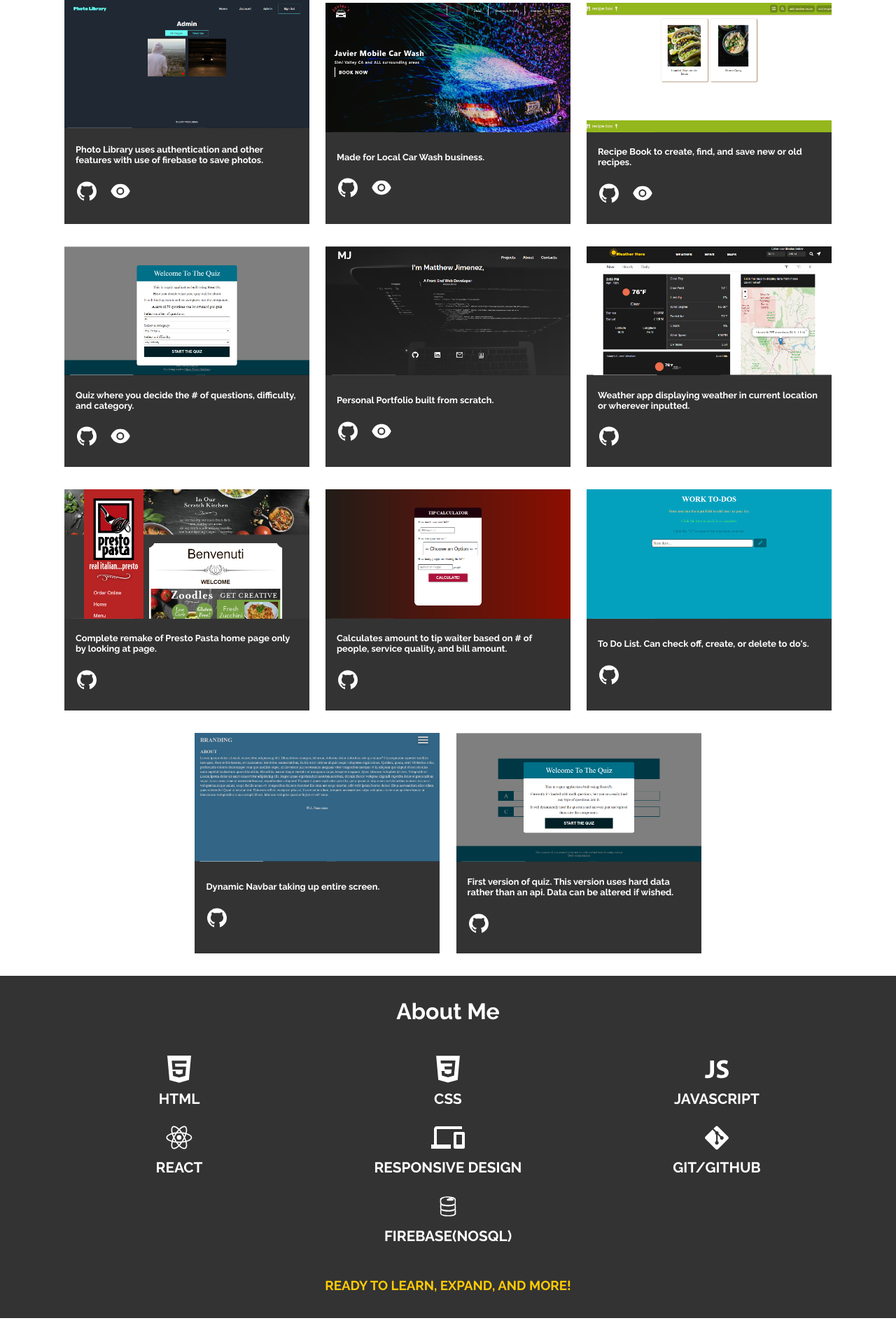
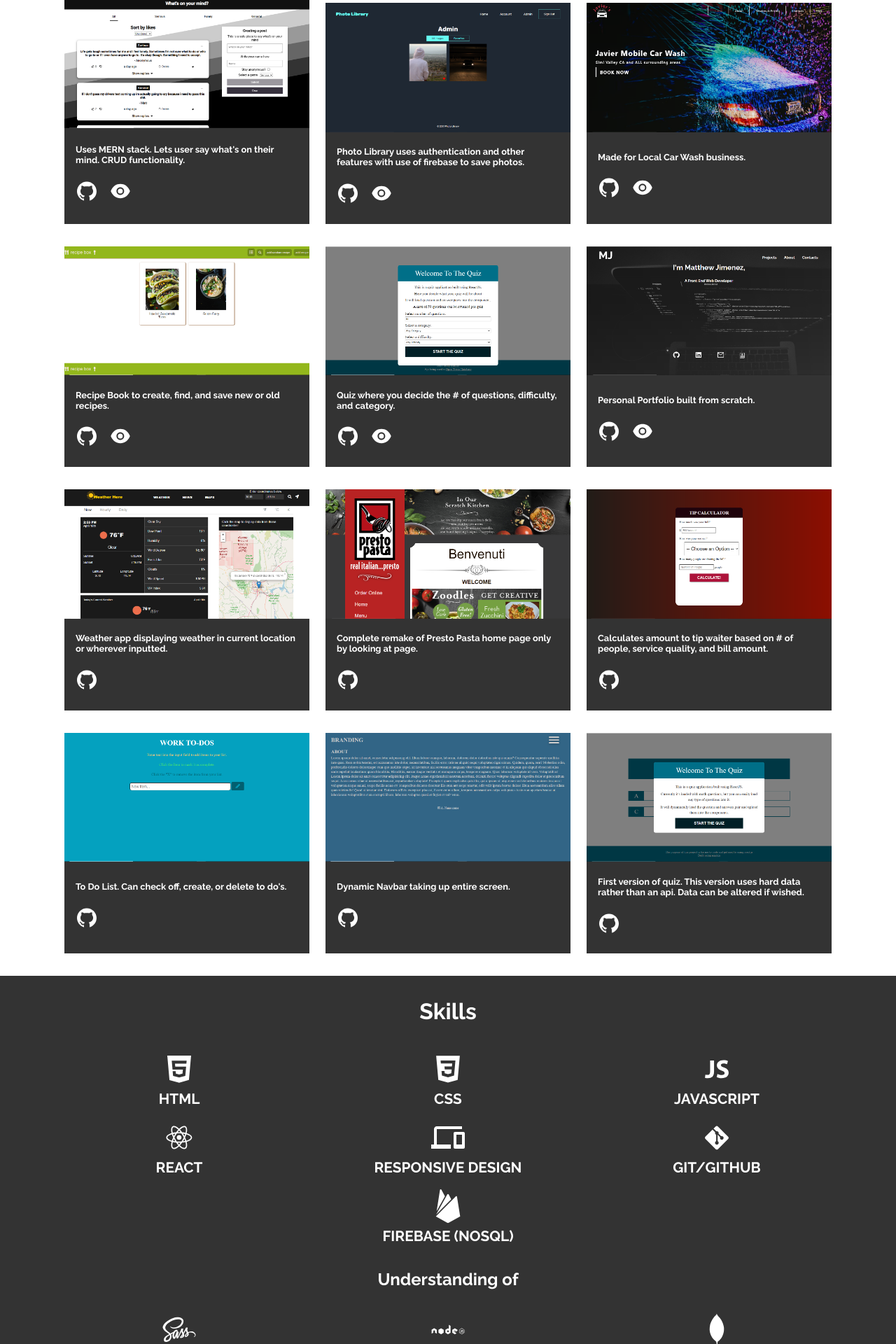
Before and after one commit to mattj299/portfolio, a React (Create React App) app: page / in a window 1280 px wide. Shown: the part 913-2833 px from the top of the page at 70% size. Built offline with nearby package versions, Linux system fonts and the light colour scheme.

Commit message:
Added new project that uses MERN stack.

```diff
--- a/src/components/About.js
+++ b/src/components/About.js
@@ -7,8 +7,12 @@ import {
   DiCss3,
   DiJavascript1,
   DiGit,
-  DiFirebase,
+  DiSass,
+  DiNodejs,
+  DiMongodb,
 } from "react-icons/di";
+
+import { SiFirebase } from "react-icons/si";
 
 import { MdPhonelink } from "react-icons/md";
 
@@ -19,7 +23,7 @@ function About() {
     <IconContext.Provider value={{ className: "about-skills-list-item-icon" }}>
       <div className="about" id="about">
         <div className="container">
-          <h1 className="section-header">About Me</h1>
+          <h1 className="section-header">Skills</h1>
 
           <div className="about-content">
             <ul className="about-skills-list">
@@ -48,8 +52,26 @@ function About() {
                 <p className="about-skills-list-item-desc">GIT/GITHUB</p>
               </li>
               <li className="about-skills-list-item">
-                <DiFirebase />
-                <p className="about-skills-list-item-desc">FIREBASE(NOSQL)</p>
+                <SiFirebase />
+                <p className="about-skills-list-item-desc">FIREBASE (NOSQL)</p>
+              </li>
+            </ul>
+
+            <br></br>
+
+            <h2 className="section-header">Understanding of</h2>
+            <ul className="about-skills-list">
+              <li className="about-skills-list-item">
+                <DiSass />
+                <p className="about-skills-list-item-desc">SCSS</p>
+              </li>
+              <li className="about-skills-list-item">
+                <DiNodejs />
+                <p className="about-skills-list-item-desc">NODEJS</p>
+              </li>
+              <li className="about-skills-list-item">
+                <DiMongodb />
+                <p className="about-skills-list-item-desc">MONGODB</p>
               </li>
             </ul>
 
--- a/src/components/Projects.js
+++ b/src/components/Projects.js
@@ -21,6 +21,7 @@ import weatherHere3 from "../images/weatherHere3.png";
 import quizHardData from "../images/quizHardData.png";
 import quizHardData2 from "../images/quizHardData2.png";
 import quizHardData3 from "../images/quizHardData3.png";
+import whatsOnYourMind from "../images/whatsOnYourMind.png";
 
 import {
   AiFillEye,
@@ -36,6 +37,13 @@ function Projects() {
       <div className="container">
         <h1 className="section-header">Personal Projects</h1>
         <div className="projects-content">
+          <Project
+            projectImg={whatsOnYourMind}
+            viewCode="https://github.com/mattj299/whats-on-your-mind"
+            liveLink="https://whats-on-your-mind-project.netlify.app/"
+            projectDesc="Uses MERN stack. Lets user say what's on their mind. CRUD functionality."
+            liveOrGallery={true}
+          />
           <Project
             projectImg={photoLibrary}
             viewCode="https://github.com/mattj299/photo-library-firebase-react"
```
Also changed, not shown: src/images/whatsOnYourMind.png (added).
